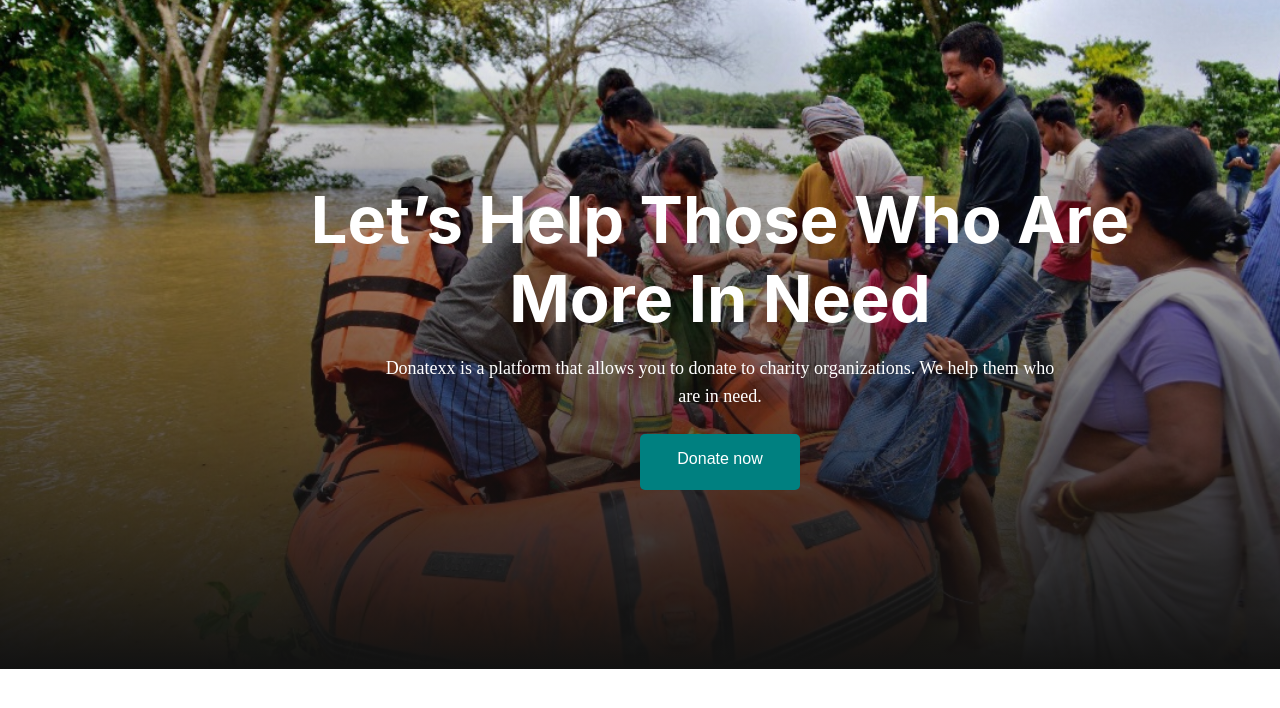
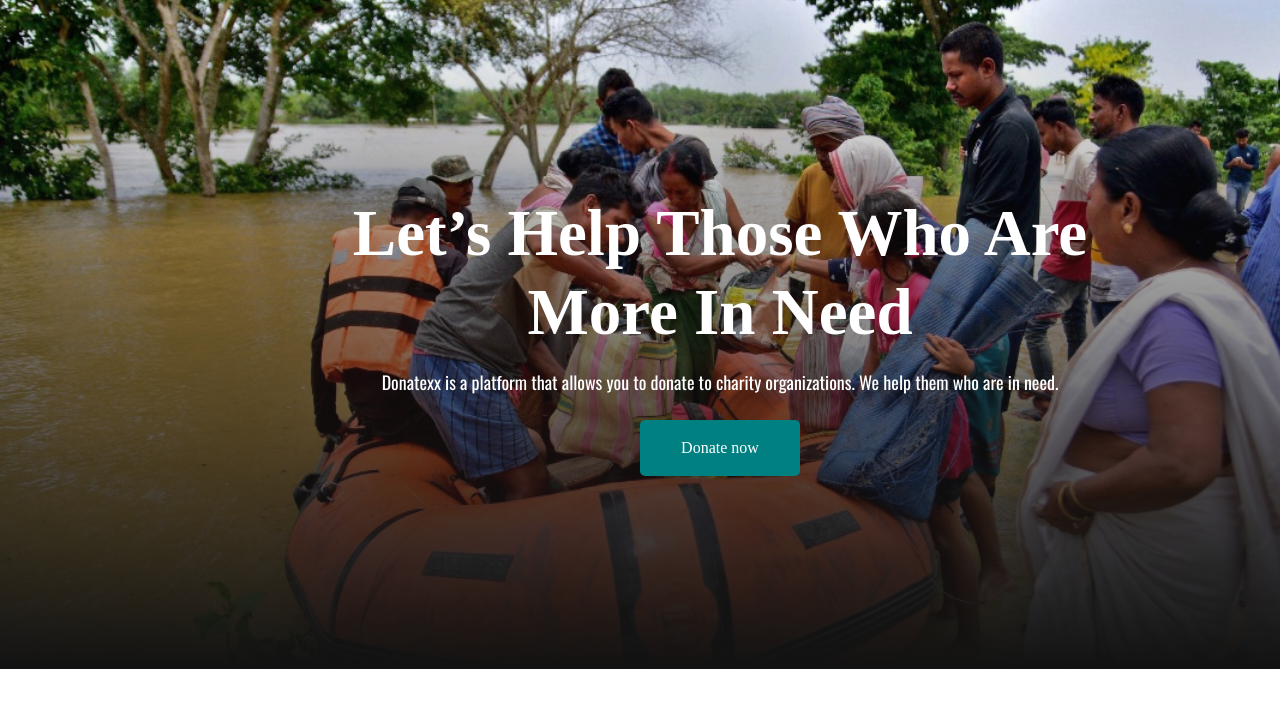
Before and after one commit to freelancerbanna/donate-toady-ph, a plain HTML site: page index.html in a window 1280 px wide. Drawn offline with nearby package versions, Linux system fonts and the light colour scheme; a web font is replaced by a local one.

Commit message:
css reusable configured

```diff
--- a/index.html
+++ b/index.html
@@ -6,26 +6,27 @@
     <meta name="viewport" content="width=device-width, initial-scale=1.0" />
     <link rel="stylesheet" href="./style.css" type="text/css" />
     <link rel="preconnect" href="https://fonts.googleapis.com" />
-    <link rel="preconnect" href="https://fonts.googleapis.com" />
-    <!-- <link rel="preconnect" href="https://fonts.gstatic.com" crossorigin />
+    <link rel="preconnect" href="https://fonts.gstatic.com" crossorigin />
     <link
-      href="https://fonts.googleapis.com/css2?family=Inter:wght@100;200;300;400;500;600;700;800;900&family=Poppins:ital,wght@0,200;0,500;0,600;0,700;0,800;0,900;1,400&display=swap"
+      href="https://fonts.googleapis.com/css2?family=Arima:wght@100;200;300;400;500;600;700&family=Oswald:wght@200;300;400;500;600;700&display=swap"
       rel="stylesheet"
-    /> -->
+    />
     <title>Donatexx | By Banna</title>
   </head>
   <body>
     <!-- banner area start -->
     <section>
       <div id="banner-area" class="banner-area">
-        <div class="container">
-          <div class="row banner-content">
+        <div class="col justify-center items-center container">
+          <div class="col items-center text-center banner-content">
             <h1>Let’s Help Those Who Are More In Need</h1>
             <p>
               Donatexx is a platform that allows you to donate to charity
               organizations. We help them who are in need.
             </p>
-            <a href="#" class="btn">Donate now</a>
+            <a href="#" class="btn row items-center justify-center"
+              >Donate now</a
+            >
           </div>
         </div>
       </div>
--- a/style.css
+++ b/style.css
@@ -5,8 +5,7 @@ html,
   box-sizing: border-box;
 }
 body {
-  font-family: "Inter", sans-serif;
-  font-family: "Poppins", sans-serif;
+  scroll-behavior: smooth;
 }
 section {
   width: 100vw;
@@ -22,8 +21,31 @@ a {
   margin: 0 auto;
   overflow: hidden;
 }
+.w-full {
+  width: 100%;
+}
+.h-full {
+  height: 100%;
+}
 .row {
   display: flex;
+  flex-direction: row;
+}
+.col {
+  display: flex;
+  flex-direction: column;
+}
+.items-center {
+  align-items: center;
+}
+.justify-center {
+  justify-content: center;
+}
+.justify-end {
+  justify-content: flex-end;
+}
+.text-center {
+  text-align: center;
 }
 /* global css end */
 
@@ -47,27 +69,21 @@ a {
   background-size: cover;
 }
 .banner-area .container {
-  display: flex;
-  align-items: center;
-  justify-content: center;
   height: 100%;
 }
 .banner-content {
   max-width: 826px;
-  text-align: center;
   color: #fff;
-  flex-direction: column;
-  align-items: center;
 }
 .banner-content h1 {
   font-size: 65px;
   font-weight: 700;
-  font-family: "Inter";
+  font-family: "Arima";
   line-height: 79px;
 }
 .banner-content p {
   font-size: 18px;
-  font-family: "Poppins";
+  font-family: "Oswald";
   line-height: 28px;
   width: 691px;
   padding-top: 16px;
```
